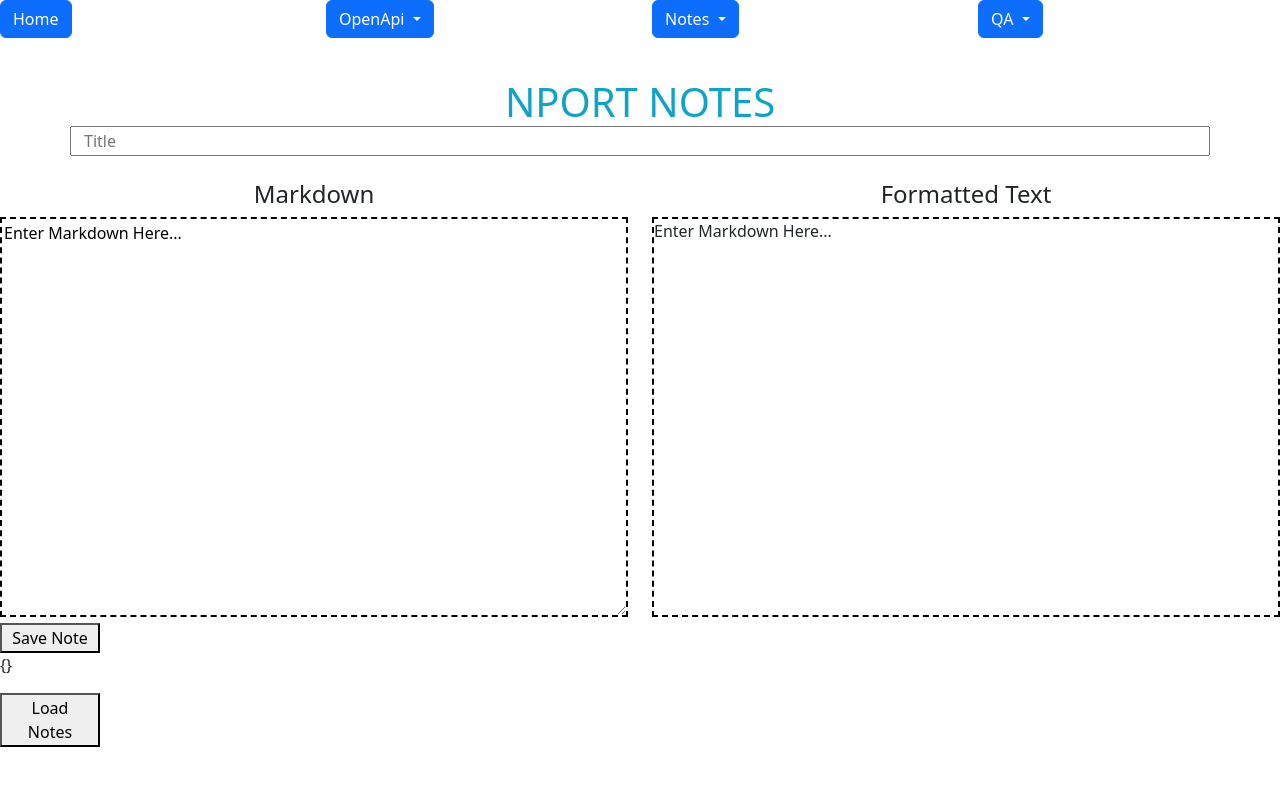
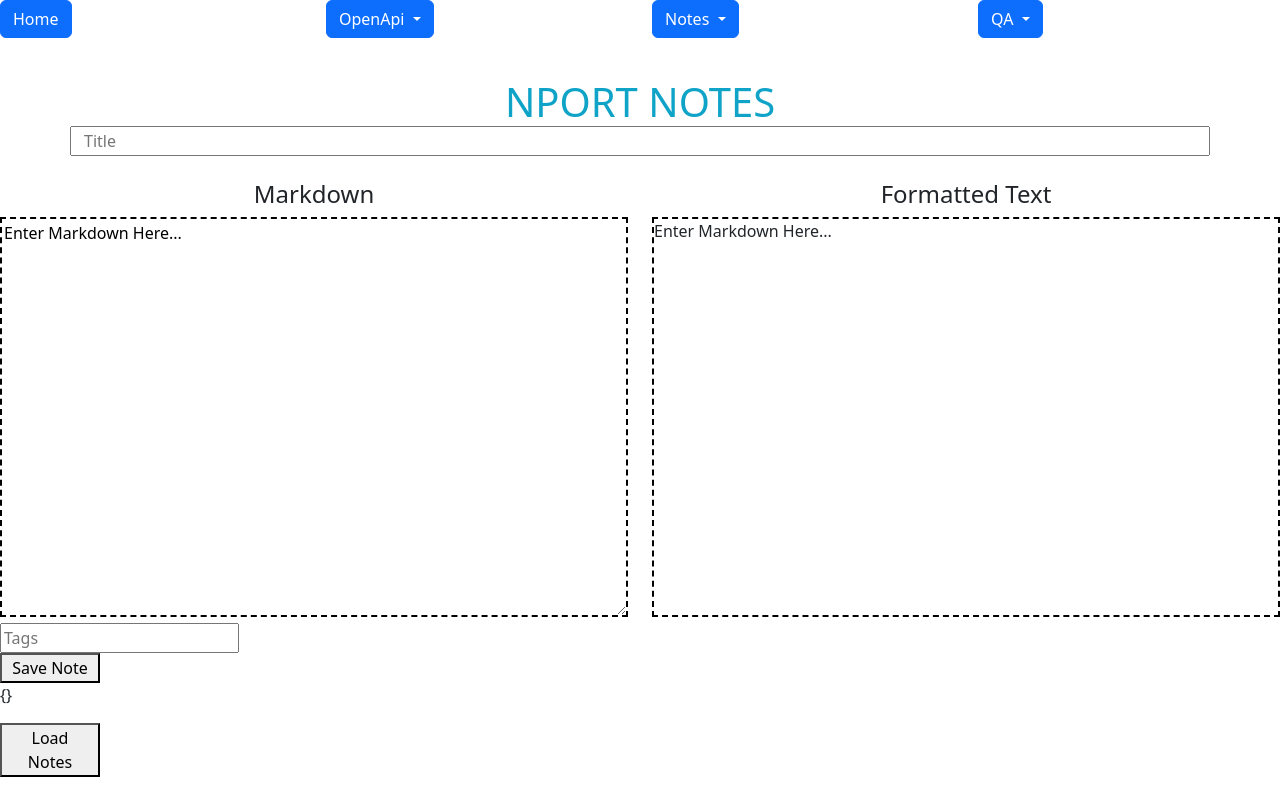
Before and after one commit to tmarquard1/10X-Notebook-FE, a Vue app: page /nPortNotes in a window 1280 px wide. Built offline with nearby package versions, Linux system fonts and the light colour scheme.

Commit message:
Tag filtering adding to nPort created 05.02.23

```diff
--- a/src/views/nPortNotes.vue
+++ b/src/views/nPortNotes.vue
@@ -15,6 +15,7 @@
             <div v-html="markdownToHtml" class="info"></div>
         </div>
     </div>
+    <input v-model="tags" placeholder="Tags">
     <button @click="create">Save Note</button>
     <p>{{notesData}}</p>
     <button @click="getNotes">Load Notes</button>
@@ -30,7 +31,7 @@
 import {marked} from 'marked';
 import axios from 'axios'
 export default {
-    name: 'misc',
+    name: 'nport',
     data() {
         return {
             content: 'Enter Markdown Here...',
@@ -44,7 +45,44 @@ export default {
                 tags:[
                     {tag: 'nport'},
                 ]
-            }
+            },
+            fakeInitialListofData:  // When the filter works, make this more challenging by having multiple tags per note. Including BOTH a nview and nport tag on one note. case sensitive
+            [
+                {
+                    id: 1,
+                    title: 'My First nPort Note',
+                    content: "This is my first nPort note. I'm going to use it to take notes on my first Vue app.",
+                    tags:[
+                        {tag: 'nport'},
+                        {tag: 'xport'}
+                    ]
+                },
+                {
+                    id: 2,
+                    title: 'My First nVuew Note and Second nPort',
+                    content: "This is my first nview note. I'm going to use it to take notes on my first Vue app.",
+                    tags:[
+                        {tag: 'nview'},
+                        {tag: 'nport'}
+                    ]
+                },
+                {
+                    id: 3,
+                    title: 'My Secnd nVuew Note',
+                    content: "This is my Second nview note. I'm going to use it to take notes on my first Vue app.",
+                    tags:[
+                        {tag: 'nview'},
+                    ]
+                },
+                {
+                    id: 4,
+                    title: 'My Third nPort Note',
+                    content: "This is my Secind nPort note. I'm going to use it to take notes on my first Vue app.",
+                    tags:[
+                        {tag: 'nport'},
+                    ]
+                },
+            ]
         }
     },
     methods: {
@@ -57,8 +95,17 @@ export default {
                 .catch((error) => {
                     console.log(error)
                 }) */
-                console.log(this.fakeInitialData);
-                this.notes.push( this.fakeInitialData);
+
+                // Use fake initial list of data
+                // The fake initial list of data needs to be filtered for the nport tag.
+                // Then the filtered LIST needs to be applied to this.notes so that it is rendered on the screen
+
+                // as part of this, fix the bug where data is loaded on top of old data. (unique data rendered)
+                //console.log(this.fakeInitialData);
+                //if(orig data)
+
+                //this.notes.push(this.fakeInitialData);
+                this.notes = this.filteredNotes;
                 console.log(this.notes);
         },
         create() {
@@ -72,6 +119,8 @@ export default {
                 ]
             };
             this.notes.push(data);
+            this.title = "";
+            this.content = "";
             /* axios.post('http://localhost:9000/note/add', data)
                 .then(response => {
                     console.log(response);
@@ -83,8 +132,12 @@ export default {
     },
     computed: {
         markdownToHtml() {
-        return marked(this.content);
-        }
+            return marked(this.content);
+        },
+        filteredNotes(){
+            return this.fakeInitialListofData.filter((note) => note.tags.some((tag) => tag.tag === 'nport')
+            );
+        },
     }
 
 }
--- a/src/views/nVentoryNotes.vue
+++ b/src/views/nVentoryNotes.vue
@@ -60,10 +60,12 @@ export default {
                 console.log(this.fakeInitialData);
                 this.notes.push( this.fakeInitialData);
                 console.log(this.notes);
+                //Filter by tag
+
         },
         create() {
             const data = {
-                // assigne a random id
+                // assign a random id
                 id : Math.floor(Math.random() * 100) + 1,
                 title: this.title,
                 content: this.content,
@@ -72,13 +74,13 @@ export default {
                 ]
             };
             this.notes.push(data);
-            /* axios.post('http://localhost:9000/note/add', data)
+             axios.post('http://localhost:9000/note/add', data)
                 .then(response => {
                     console.log(response);
                 })
                 .catch(error => {
                     console.log(error);
-                }); */
+                });
         }
     },
     computed: {
```
